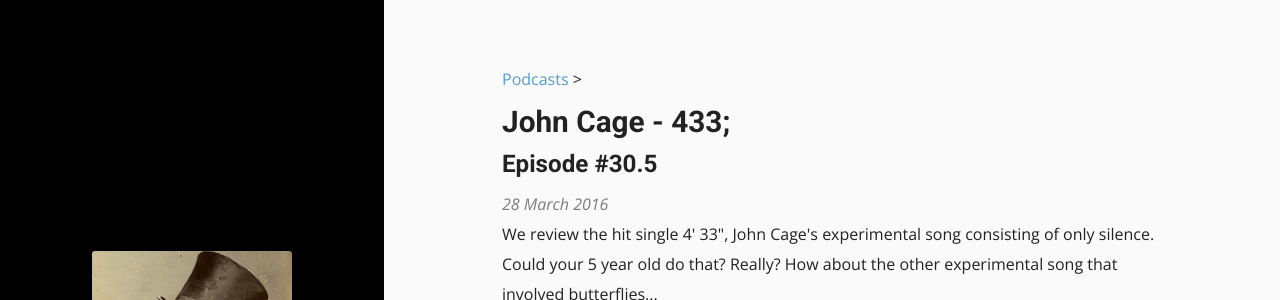
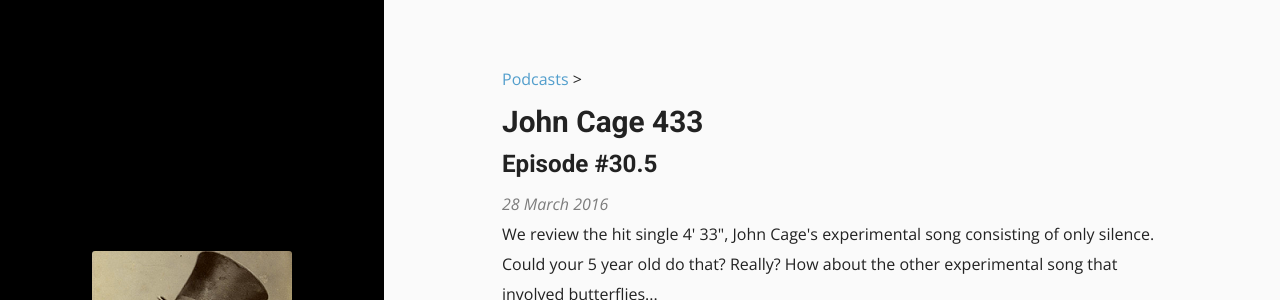
Before and after one commit to hatondog/hatondog.github.io, a Jekyll site: the page built from _episodes/hmm-interesting-choice/30.5.md, in a window 1280 px wide. Shown: the top 300 px of the page. Built offline with Jekyll 4.4.1, drawn with Linux system fonts in a browser that asks for light colours.

Commit message:
Update 30.5.md

```diff
--- a/_episodes/hmm-interesting-choice/30.5.md
+++ b/_episodes/hmm-interesting-choice/30.5.md
@@ -1,5 +1,5 @@
 ---
-title: John Cage - 433;
+title: John Cage 433
 slug: john-cage-433
 number: 30.5
 description: We review the hit single 4&#39; 33&quot;, John Cage&#39;s experimental song consisting of only silence. Could your 5 year old do that? Really? How about the other experimental song that involved butterflies...
```
